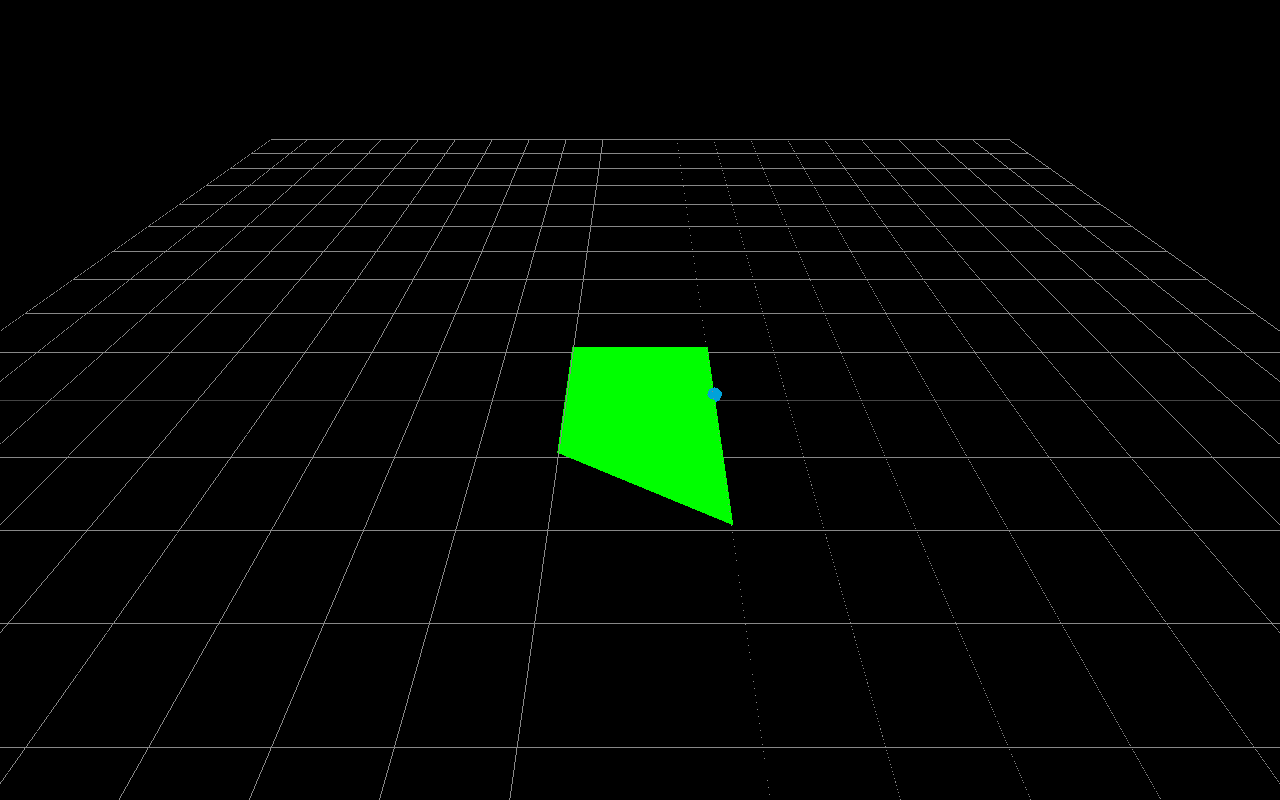
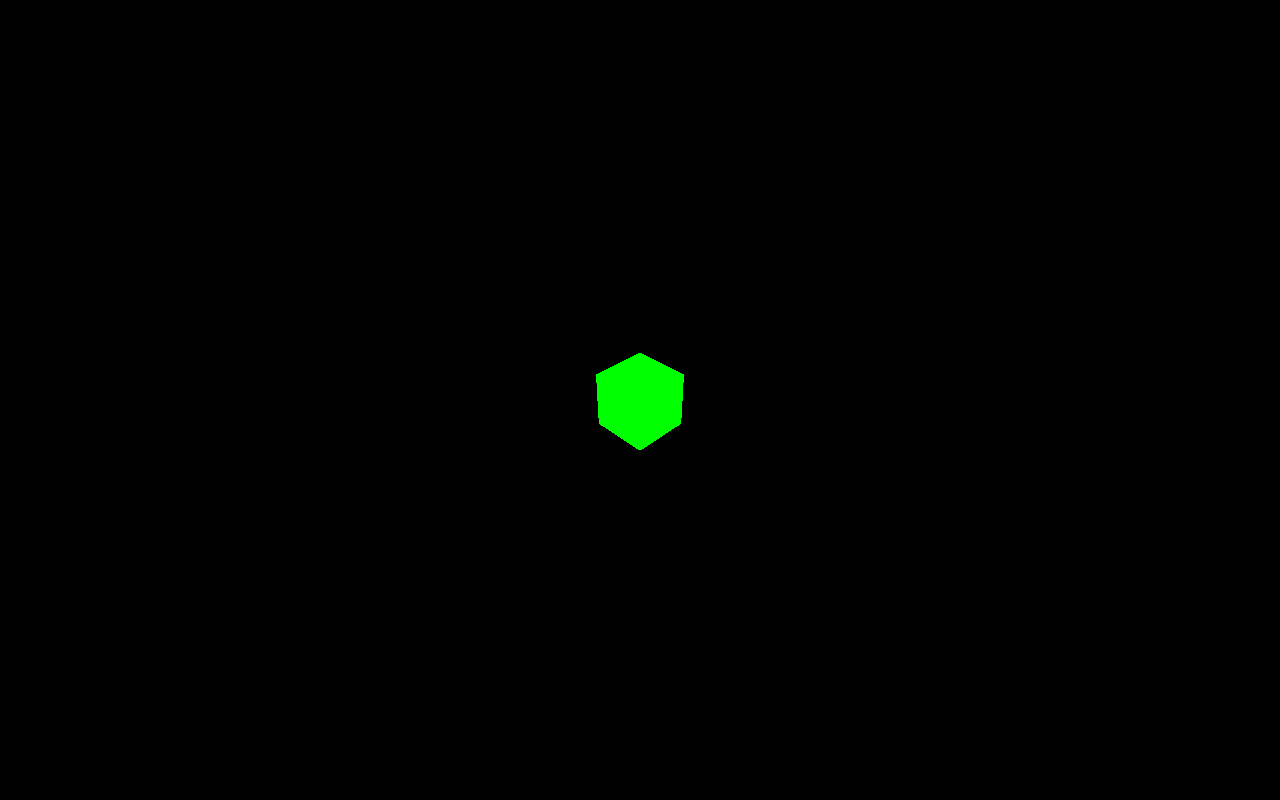
Before and after one commit to jackamoss2/surface-testing, a plain HTML site: page test2/index.html in a window 1280 px wide. Drawn offline with nearby package versions, Linux system fonts and the light colour scheme.

Commit message:
boilerplate copy

```diff
--- a/test2/modules/cameraSetup.js
+++ b/test2/modules/cameraSetup.js
@@ -4,7 +4,7 @@ import * as THREE from 'three';
 function cameraSetup() {
     const camera = new THREE.PerspectiveCamera(75, window.innerWidth / window.innerHeight, 0.1, 10000);
 
-    camera.position.x = 0;
+    camera.position.x = 5;
     camera.position.y = 5;
     camera.position.z = 5;
 
--- a/test2/modules/createBufferGeometry.js
+++ /dev/null
@@ -1,26 +0,0 @@
-import * as THREE from 'three';
-
-function createTriangleBufferGeometry() {
-    const vertices = [
-        1.0, 0.1, 2.0,
-        1.0, 0.1, -1.0,
-        -1.0, 0.1, -1.0,
-        -1.0, 0.1, 1.0
-    ];
-
-    const indices = [
-        0, 1, 2,
-        0, 2, 3
-    ];
-
-    const geometry = new THREE.BufferGeometry();
-    geometry.setAttribute('position', new THREE.Float32BufferAttribute(vertices, 3));
-    geometry.setIndex(indices);
-
-    // compute vertex normals for lighting
-    geometry.computeVertexNormals();
-
-    return geometry;
-}
-
-export default createTriangleBufferGeometry;
--- a/test2/modules/createSurface.js
+++ b/test2/modules/createSurface.js
@@ -1,18 +1,28 @@
+// https://threejs.org/docs/?q=geometry#api/en/core/BufferGeometry
+
 import * as THREE from 'three';
-import createTriangleBufferGeometry from './createBufferGeometry.js';
-import createSquareBufferGeometry from './createBufferGeometry.js';
 
 function createSurface() {
-  const geometry = createTriangleBufferGeometry();
-  // const geometry = createSquareBufferGeometry();
+    // const geometry = new THREE.BufferGeometry(); // create a simple square shape. We duplicate the top left and bottom right // vertices because each vertex needs to appear once per triangle.
 
-  const material = new THREE.MeshBasicMaterial( {
-    color: 0x00ff00,
-    side: THREE.DoubleSide
- } );
-  const mesh = new THREE.Mesh( geometry, material );
+    // const vertices = new Float32Array( [
+    //     -1.0, -1.0, 1.0, // v0
+    //     1.0, -1.0, 1.0, // v1
+    //     1.0, 1.0, 1.0, // v2
+    //     1.0, 1.0, 1.0, // v3
+    //     -1.0, 1.0, 1.0, // v4
+    //     -1.0, -1.0, 1.0 // v5
+    // ] ); // itemSize = 3 because there are 3 values (components) per vertex
 
-  return mesh;
-}
+    // geometry.setAttribute( 'position', new THREE.BufferAttribute( vertices, 3 ) );
+    // const material = new THREE.MeshBasicMaterial( { color: 0xff0000 } );
+    // const mesh = new THREE.Mesh( geometry, material );
+
+    const geometry = new THREE.BoxGeometry( 1, 1, 1 );
+    const material = new THREE.MeshBasicMaterial( {color: 0x00ff00} );
+    const mesh = new THREE.Mesh( geometry, material );
+
+    return mesh;
+  }
 
 export default createSurface;
--- a/test2/modules/updateScene.js
+++ /dev/null
@@ -1,21 +0,0 @@
-import * as THREE from 'three';
-
-function updateScene(scene) {
-    const meshes = [];
-
-    const sphere1geometry = new THREE.SphereGeometry(0.1,8,8);
-    const material = new THREE.MeshBasicMaterial( {
-        color: 4169E1
-     } );
-    const sphere1 = new THREE.Mesh( sphere1geometry, material );
-    sphere1.position.y = 0.1;
-    sphere1.position.x = 1;
-
-    meshes.push(sphere1);
-
-    for (let i=0; i < meshes.length; i++) {
-        scene.add(meshes[i]);
-    }
-}
-
-export default updateScene;
--- a/test2/three.js
+++ b/test2/three.js
@@ -1,11 +1,13 @@
+// uses wave simulation equations derived in this article:
+// https://medium.com/@matiasortizdiez/beginners-introduction-to-natural-simulation-in-python-ii-simulating-a-water-ripple-809356ffcb43
+
 import * as THREE from 'three';
 import { OrbitControls } from 'OrbitControls';
 
-import readLocalFile from "./modules/readLocalFile.js";
+// import readLocalFile from "./modules/readLocalFile.js";
 import cameraSetup from './modules/cameraSetup.js';
 import lightSetup from './modules/lightSetup.js';
 import createSurface from './modules/createSurface.js';
-import updateScene from './modules/updateScene.js';
 
 
 const renderer = new THREE.WebGLRenderer();
@@ -19,6 +21,7 @@ document.body.appendChild(renderer.domElement);
 const camera = cameraSetup();
 const controls = new OrbitControls(camera, renderer.domElement);
 controls.target = new THREE.Vector3(0, 0, 0);
+controls.update();
 
 
 const scene = new THREE.Scene();
@@ -28,12 +31,6 @@ const dirLight = lightSetup();
 scene.add(dirLight);
 const mesh = createSurface();
 scene.add( mesh );
-
-const size = 20;
-const divisions = 20;
-const gridHelper = new THREE.GridHelper( size, divisions );
-scene.add( gridHelper );
-updateScene(scene);
 
 
 function animate() {
```
Also changed, not shown: test2/index.html (+5 -0 lines), test2/modules/createBobbles.js (deleted, +0 -16 lines).
